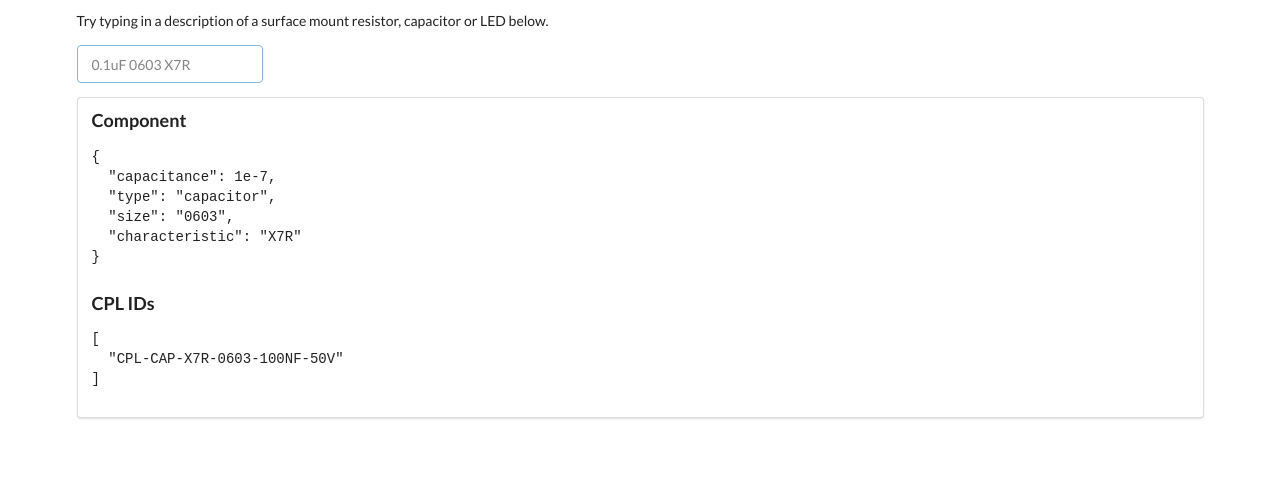
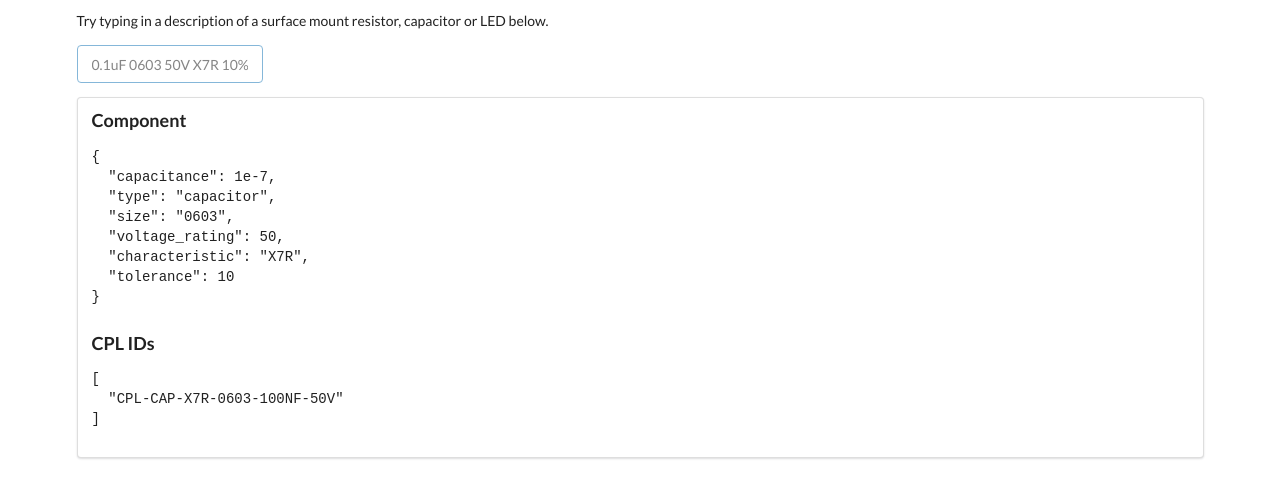
Before and after one commit to kitspace/electro-grammar, a website with bundled scripts: page docs/index.html in a window 1280 px wide. Shown: the part 165-662 px from the top of the page. Built offline with nearby package versions, Linux system fonts and the light colour scheme.

Commit message:
Add more specs to demo placeholder

```diff
--- a/docs/index.html
+++ b/docs/index.html
@@ -36,7 +36,7 @@
         Try typing in a description of a surface mount resistor, capacitor or LED below.
         </p>
         <div class='ui input focus'>
-            <input id='input' placeholder='0.1uF 0603 X7R' type='text'>
+            <input id='input' placeholder='0.1uF 0603 50V X7R 10%' type='text'>
         </div>
         <div id='output' class='ui segment'>
             <h3 class="ui header">Component</h3>
```
